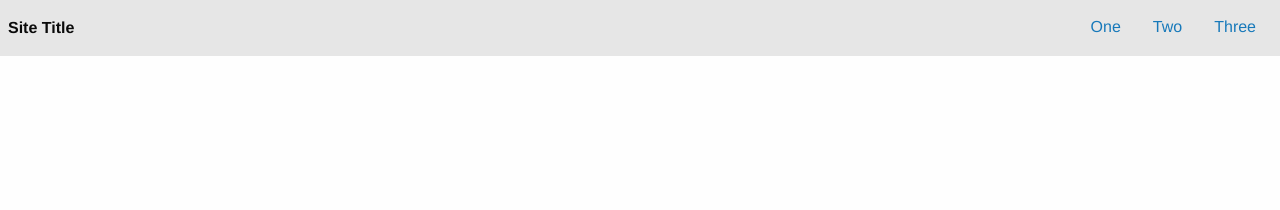
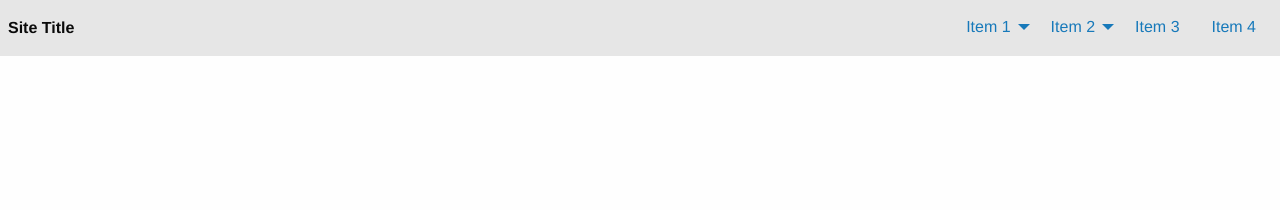
Before and after one commit to yafred/test-foundation-6, a Jekyll site: the page built from pages/responsive-top-bar.md, in a window 1280 px wide. Shown: the top 210 px of the page. Built offline with Jekyll 4.4.1, drawn with Linux system fonts in a browser that asks for light colours.

Commit message:
dropdown for medium / drilldown for small

```diff
--- a/pages/responsive-top-bar.md
+++ b/pages/responsive-top-bar.md
@@ -11,10 +11,50 @@ permalink: /responsive-top-bar
   </div>
   <div id="responsive-menu">
     <div class="top-bar-right">
-      <ul class="menu vertical medium-horizontal">
-        <li><a href="#">One</a></li>
-        <li><a href="#">Two</a></li>
-        <li><a href="#">Three</a></li>
+      <!-- not for small -->
+      <ul class="show-for-medium dropdown menu" data-dropdown-menu>
+        <li>
+          <a href="#">Item 1</a>
+            <ul class="menu">
+              <li><a href="#">Item 1A</a></li>
+              <li><a href="#">Item 1B</a></li>
+              <li><a href="#">Item 1C</a></li>
+            </ul>
+        </li>
+        <li>
+          <a href="#">Item 2</a>
+            <ul class="menu">
+              <li><a href="#">Item 2A</a></li>
+              <li><a href="#">Item 2B</a></li>
+              <li><a href="#">Item 2C</a></li>
+            </ul>
+        </li>
+        <li><a href="#">Item 3</a></li>
+        <li><a href="#">Item 4</a></li>
+      </ul>
+
+
+      <!-- for small -->
+      <ul class="hide-for-medium vertical menu" data-drilldown>
+        <li>
+        <li>
+          <a href="#">Item 1</a>
+            <ul class="menu">
+              <li><a href="#">Item 1A</a></li>
+              <li><a href="#">Item 1B</a></li>
+              <li><a href="#">Item 1C</a></li>
+            </ul>
+        </li>
+        <li>
+          <a href="#">Item 2</a>
+            <ul class="menu">
+              <li><a href="#">Item 2A</a></li>
+              <li><a href="#">Item 2B</a></li>
+              <li><a href="#">Item 2C</a></li>
+            </ul>
+        </li>
+        <li><a href="#">Item 3</a></li>
+        <li><a href="#">Item 4</a></li>
       </ul>
     </div>
   </div>
```
